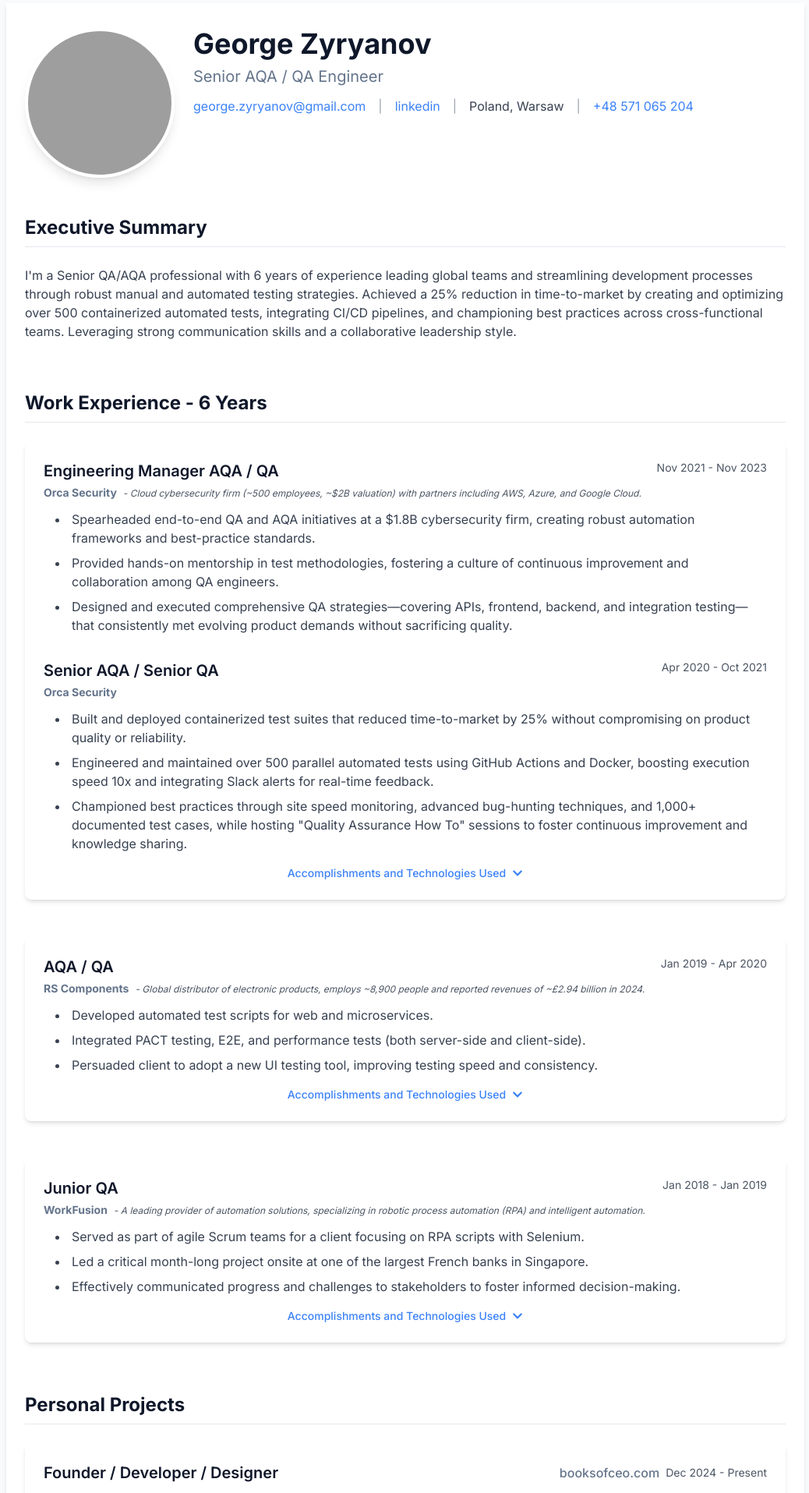
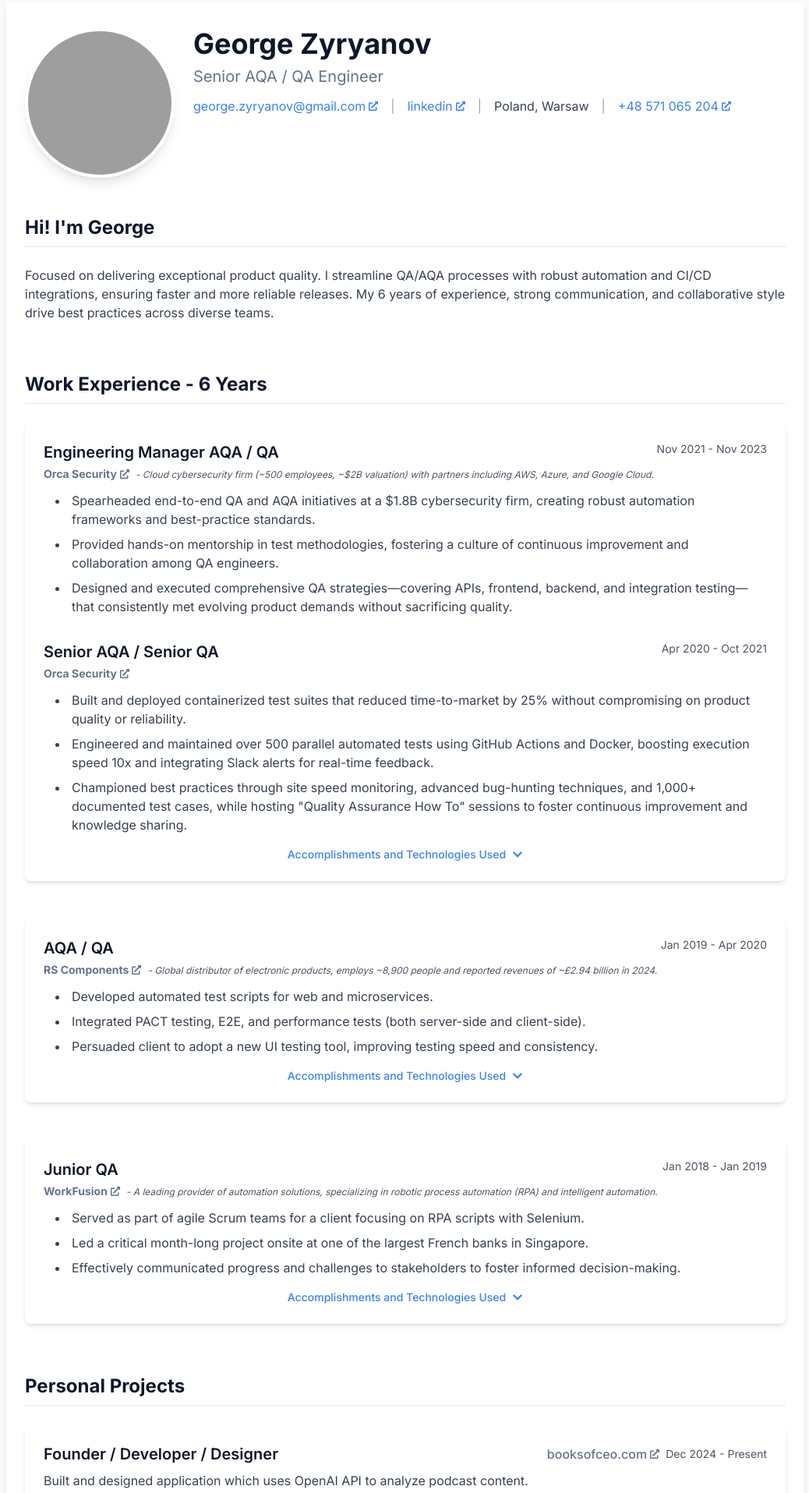
Before and after one commit to George-Zyryanov/george-resume, a Next.js app: page / in a window 1280 px wide. Shown: the part 80-1995 px from the top of the page at 78% size, without its empty margins (120-1158 px from the left). Built offline with nearby package versions, Linux system fonts and the light colour scheme; grey boxes are pictures that could not be loaded.

Commit message:
Add external link icons and refine personal summary and footer

```diff
--- a/pages/index.js
+++ b/pages/index.js
@@ -1,7 +1,7 @@
 import Head from 'next/head';
 import Image from 'next/image';
 import { useState } from 'react';
-import { FaChevronDown, FaChevronUp } from 'react-icons/fa';
+import { FaChevronDown, FaChevronUp, FaExternalLinkAlt } from 'react-icons/fa';
 
 export default function Home() {
   const [activeSection, setActiveSection] = useState('summary');
@@ -93,21 +93,24 @@ export default function Home() {
             <p className="text-lg md:text-xl text-secondary mb-3">Senior AQA / QA Engineer</p>
 
             <div className="flex flex-wrap justify-center md:justify-start items-center text-sm md:text-base gap-y-2">
-              <a href="mailto:george.zyryanov@gmail.com" className="text-accent hover:underline">
+              <a href="mailto:george.zyryanov@gmail.com" className="text-accent hover:underline inline-flex items-center">
                 george.zyryanov@gmail.com
+                <FaExternalLinkAlt className="ml-1 text-xs" />
               </a>
               <span className="mx-2 md:mx-4 text-gray-400 hidden md:inline">|</span>
               <span className="w-full md:w-auto md:hidden"></span>
-              <a href="https://www.linkedin.com/in/george-zyryanov/" target="_blank" rel="noopener noreferrer" className="text-accent hover:underline">
+              <a href="https://www.linkedin.com/in/george-zyryanov/" target="_blank" rel="noopener noreferrer" className="text-accent hover:underline inline-flex items-center">
                 linkedin
+                <FaExternalLinkAlt className="ml-1 text-xs" />
               </a>
               <span className="mx-2 md:mx-4 text-gray-400 hidden md:inline">|</span>
               <span className="w-full md:w-auto md:hidden"></span>
               <span className="text-gray-700">Poland, Warsaw</span>
               <span className="mx-2 md:mx-4 text-gray-400 hidden md:inline">|</span>
               <span className="w-full md:w-auto md:hidden"></span>
-              <a href="tel:+48571065204" className="text-accent hover:underline">
+              <a href="tel:+48571065204" className="text-accent hover:underline inline-flex items-center">
                 +48 571 065 204
+                <FaExternalLinkAlt className="ml-1 text-xs" />
               </a>
             </div>
           </div>
@@ -115,12 +118,9 @@ export default function Home() {
 
         {/* Executive Summary */}
         <section id="summary" className="mb-10 md:mb-16 scroll-mt-20">
-          <h2 className="text-xl md:text-2xl font-bold text-primary mb-4 md:mb-6 pb-2 border-b border-gray-200">Executive Summary</h2>
+          <h2 className="text-xl md:text-2xl font-bold text-primary mb-4 md:mb-6 pb-2 border-b border-gray-200">Hi! I'm George</h2>
           <p className="text-sm md:text-base text-gray-700 leading-relaxed">
-            I'm a Senior QA/AQA professional with 6 years of experience leading global teams and streamlining development processes through
-            robust manual and automated testing strategies. Achieved a 25% reduction in time-to-market by creating and optimizing over 500
-            containerized automated tests, integrating CI/CD pipelines, and championing best practices across cross-functional teams.
-            Leveraging strong communication skills and a collaborative leadership style.
+          Focused on delivering exceptional product quality. I streamline QA/AQA processes with robust automation and CI/CD integrations, ensuring faster and more reliable releases. My 6 years of experience, strong communication, and collaborative style drive best practices across diverse teams.
           </p>
         </section>
 
@@ -137,8 +137,9 @@ export default function Home() {
                   <div>
                     <h3 className="text-lg md:text-xl font-semibold text-primary">Engineering Manager AQA / QA</h3>
                     <div className="mt-1 text-sm">
-                      <a href="https://orca.security" target="_blank" rel="noopener noreferrer" className="font-bold text-secondary hover:text-accent">
+                      <a href="https://orca.security" target="_blank" rel="noopener noreferrer" className="font-bold text-secondary hover:text-accent inline-flex items-center">
                         Orca Security
+                        <FaExternalLinkAlt className="ml-1 text-xs" />
                       </a>
                       <span className="text-xs text-gray-600 italic ml-2">
                         - Cloud cybersecurity firm (~500 employees, ~$2B valuation) with partners including AWS, Azure, and Google Cloud.
@@ -159,8 +160,9 @@ export default function Home() {
                   <div>
                     <h3 className="text-lg md:text-xl font-semibold text-primary">Senior AQA / Senior QA</h3>
                     <div className="mt-1 text-sm">
-                      <a href="https://orca.security" target="_blank" rel="noopener noreferrer" className="font-bold text-secondary hover:text-accent">
+                      <a href="https://orca.security" target="_blank" rel="noopener noreferrer" className="font-bold text-secondary hover:text-accent inline-flex items-center">
                         Orca Security
+                        <FaExternalLinkAlt className="ml-1 text-xs" />
                       </a>
                     </div>
                   </div>
@@ -396,8 +398,9 @@ export default function Home() {
                 <div>
                   <h3 className="text-lg md:text-xl font-semibold text-primary">AQA / QA</h3>
                   <div className="mt-1 text-sm">
-                    <a href="https://uk.rs-online.com/web" target="_blank" rel="noopener noreferrer" className="font-bold text-secondary hover:text-accent">
+                    <a href="https://uk.rs-online.com/web" target="_blank" rel="noopener noreferrer" className="font-bold text-secondary hover:text-accent inline-flex items-center">
                       RS Components
+                      <FaExternalLinkAlt className="ml-1 text-xs" />
                     </a>
                     <span className="text-xs text-gray-600 italic ml-2">
                       - Global distributor of electronic products, employs ~8,900 people and reported revenues of ~£2.94 billion in 2024.
@@ -536,8 +539,9 @@ export default function Home() {
                 <div>
                   <h3 className="text-lg md:text-xl font-semibold text-primary">Junior QA</h3>
                   <div className="mt-1 text-sm">
-                    <a href="https://www.workfusion.com" target="_blank" rel="noopener noreferrer" className="font-bold text-secondary hover:text-accent">
+                    <a href="https://www.workfusion.com" target="_blank" rel="noopener noreferrer" className="font-bold text-secondary hover:text-accent inline-flex items-center">
                       WorkFusion
+                      <FaExternalLinkAlt className="ml-1 text-xs" />
                     </a>
                     <span className="text-xs text-gray-600 italic ml-2">
                       - A leading provider of automation solutions, specializing in robotic process automation (RPA) and intelligent automation.
@@ -643,7 +647,10 @@ export default function Home() {
               <div className="flex flex-col md:flex-row md:justify-between md:items-center mb-2">
                 <h3 className="text-xl font-semibold text-primary">Founder / Developer / Designer</h3>
                 <div className="flex items-center mt-2 md:mt-0">
-                  <a href="https://booksofceo.com/people" target="_blank" rel="noopener noreferrer" className="text-secondary font-medium hover:text-accent mr-2">booksofceo.com</a>
+                  <a href="https://booksofceo.com/people" target="_blank" rel="noopener noreferrer" className="text-secondary font-medium hover:text-accent mr-2 inline-flex items-center">
+                    booksofceo.com
+                    <FaExternalLinkAlt className="ml-1 text-xs" />
+                  </a>
                   <span className="text-sm text-gray-600 md:text-right whitespace-nowrap">Dec 2024 - Present</span>
                 </div>
               </div>
@@ -752,7 +759,10 @@ export default function Home() {
               <div className="flex flex-col md:flex-row md:justify-between md:items-center mb-2">
                 <h3 className="text-xl font-semibold text-primary">Bachelor in Global Economy and Marketing</h3>
                 <div className="flex items-center mt-2 md:mt-0">
-                  <a href="https://bsu.by/en/rankings" target="_blank" rel="noopener noreferrer" className="text-secondary font-medium hover:text-accent mr-2">Belarusian State University</a>
+                  <a href="https://bsu.by/en/rankings" target="_blank" rel="noopener noreferrer" className="text-secondary font-medium hover:text-accent mr-2 inline-flex items-center">
+                    Belarusian State University
+                    <FaExternalLinkAlt className="ml-1 text-xs" />
+                  </a>
                   <span className="text-sm text-gray-600 md:text-right whitespace-nowrap">Sep 2012 - May 2017</span>
                 </div>
               </div>
@@ -795,7 +805,7 @@ export default function Home() {
 
       <footer className="bg-primary text-white py-8 w-full">
         <div className="max-w-5xl mx-auto px-6 text-center">
-          <p className="mb-2">© {new Date().getFullYear()} George Zyryanov. All rights reserved.</p>
+          <p className="mb-2">© {new Date().getFullYear()} George Z. All rights reserved.</p>
           <p className="text-gray-400 text-sm">
             Built with Next.js and Tailwind CSS
           </p>
```
